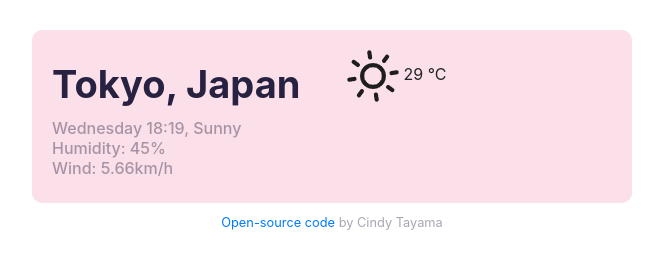
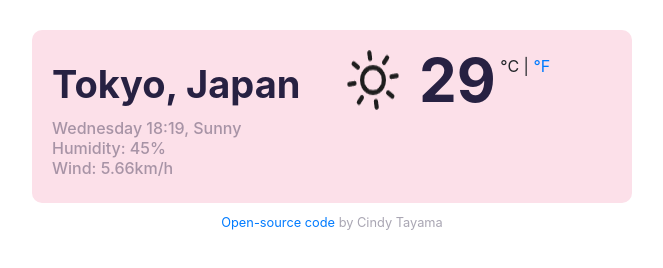
Before and after one commit to CNDTT/Week-7-Work, a plain HTML site: page Week 7 Vanilla Project/index.html in a window 1280 px wide. Shown: the whole page, without its empty margins (308-971 px from the left). Drawn offline with nearby package versions, Linux system fonts and the light colour scheme.

Commit message:
Styled the temperature section

```diff
--- a/Week 7 Vanilla Project/index.html
+++ b/Week 7 Vanilla Project/index.html
@@ -27,9 +27,13 @@
             </ul>
           </div>
           <div class="col-6">
-            <img src="images/sunny.png" alt="sunny" />
-            <span>29</span>
-            <span>°C</span>
+            <div class="d-flex weather-temperature">
+              <img src="images/sunny.png" alt="sunny" id="icon" />
+              <div>
+                <strong id="temperature">29</strong>
+                <span class="units">°C | <a href="#">°F</a> </span>
+              </div>
+            </div>
           </div>
         </div>
       </div>
--- a/Week 7 Vanilla Project/src/style.css
+++ b/Week 7 Vanilla Project/src/style.css
@@ -27,3 +27,15 @@ ul {
   list-style: none;
   padding: 0px;
 }
+.weather-temperature img {
+  margin-right: 20px;
+}
+.weather-temperature strong {
+  font-size: 60px;
+  line-height: 1;
+  color: #272142;
+}
+.weather-temperature .units {
+  position: relative;
+  top: -30px;
+}
```
